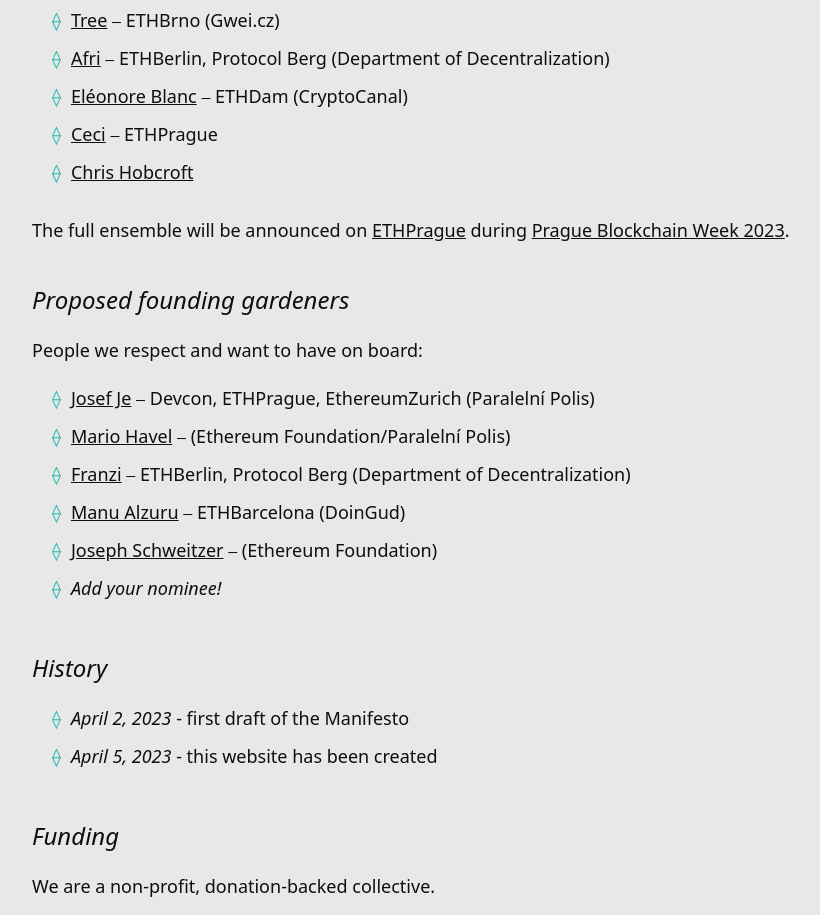
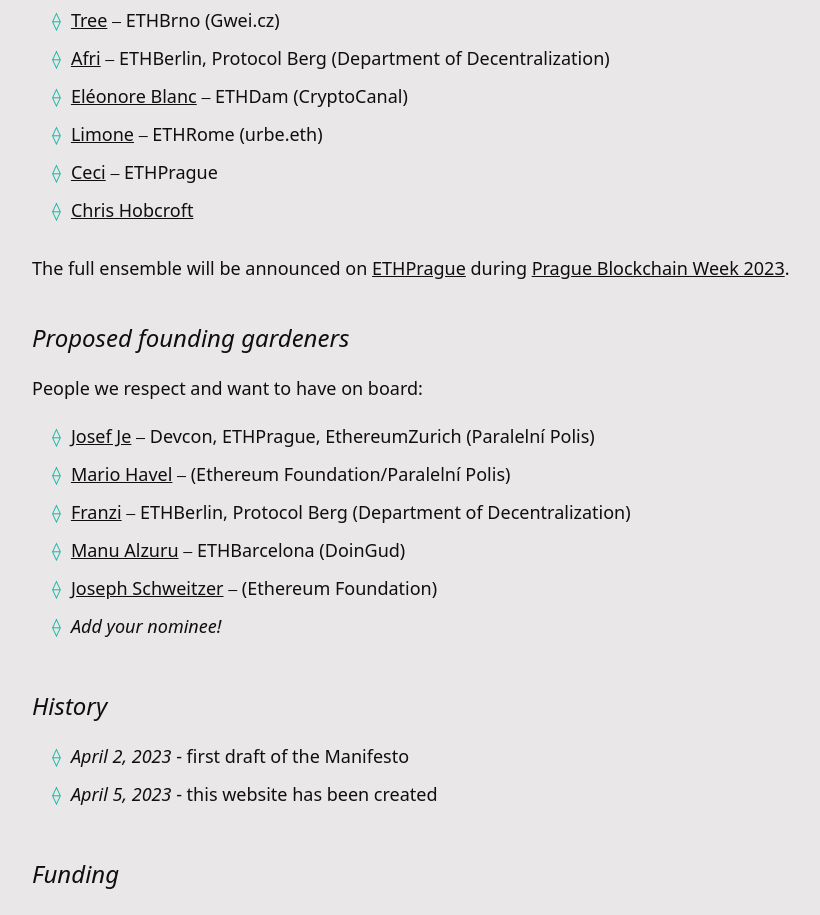
Before and after one commit to ethereumeg/landing-old, a SvelteKit app: page / in a window 1280 px wide. Shown: the part 1240-2155 px from the top of the page, without its empty margins (96-916 px from the left). Built offline with nearby package versions, Linux system fonts and the light colour scheme; a web font is replaced by a local one.

Commit message:
add limone

```diff
--- a/src/routes/+page.svelte
+++ b/src/routes/+page.svelte
@@ -78,6 +78,7 @@
         <li><a href="https://twitter.com/treecz">Tree</a> ⎯ ETHBrno (Gwei.cz)</li>
         <li><a href="https://github.com/q9f">Afri</a> ⎯ ETHBerlin, Protocol Berg (Department of Decentralization)</li>
         <li><a href="https://twitter.com/blockblanc">Eléonore Blanc</a> ⎯ ETHDam (CryptoCanal)</li>
+        <li><a href="https://twitter.com/hyperalchemy">Limone</a> ⎯ ETHRome (urbe.eth)</li>
         <li><a href="https://twitter.com/hyperalchemy">Ceci</a> ⎯ ETHPrague</li>
         <li><a href="https://twitter.com/chrishobcroft">Chris Hobcroft</a></li>
       </ul>
```
